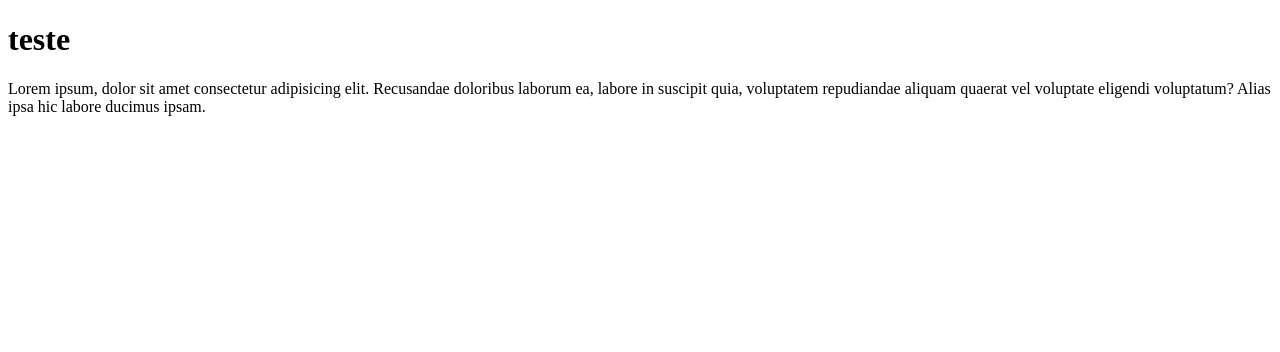
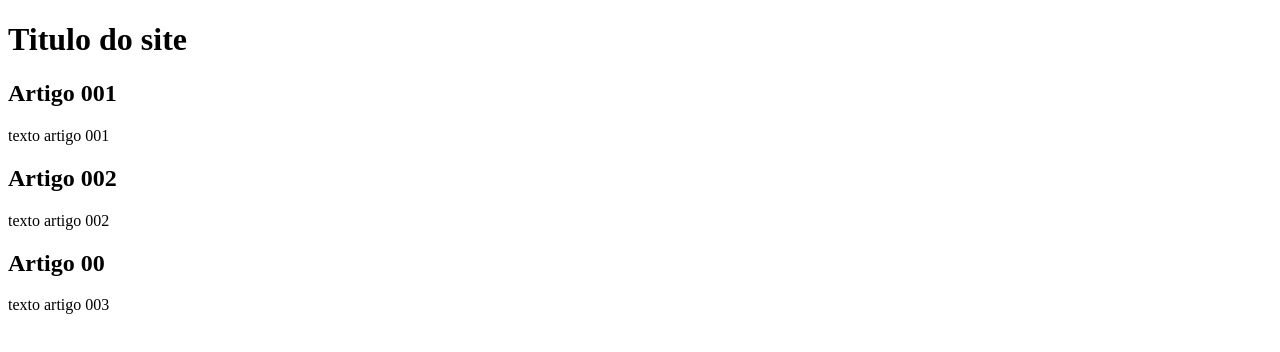
Before and after one commit to Tiagobte/projeto-site, a plain HTML site: page index.html in a window 1280 px wide. Drawn offline with Linux system fonts and the light colour scheme.

Commit message:
parametros do site
teste

```diff
--- a/index.html
+++ b/index.html
@@ -9,8 +9,26 @@
 </head>
 
 <body>
-    <h1>teste</h1>
-    <p>Lorem ipsum, dolor sit amet consectetur adipisicing elit. Recusandae doloribus laborum ea, labore in suscipit quia, voluptatem repudiandae aliquam quaerat vel voluptate eligendi voluptatum? Alias ipsa hic labore ducimus ipsam.</p>
-</body>
+    <main>
+
+        <head>
+            <h1>Titulo do site</h1>
+        </head>
+        <article>
+            <h2>Artigo 001</h2>
+            <p>texto artigo 001</p>
+        </article>
+
+        <article>
+            <h2>Artigo 002</h2>
+            <p>texto artigo 002</p>
+        </article>
+        <article>
+            <h2>Artigo 00</h2>
+            <p>texto artigo 003</p>
+        </article>
+    </main>
 
 </html>
+
+</html>
```
